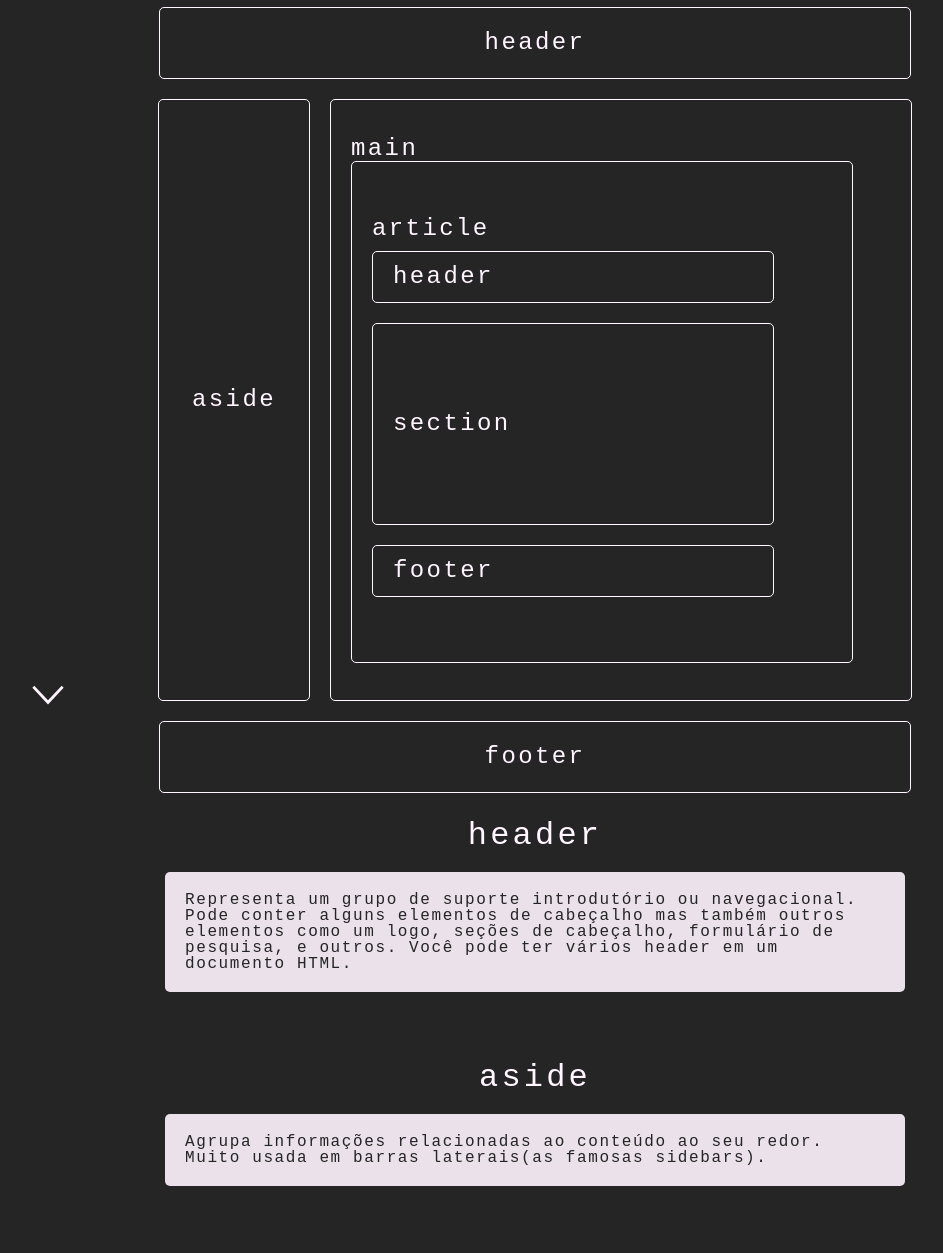
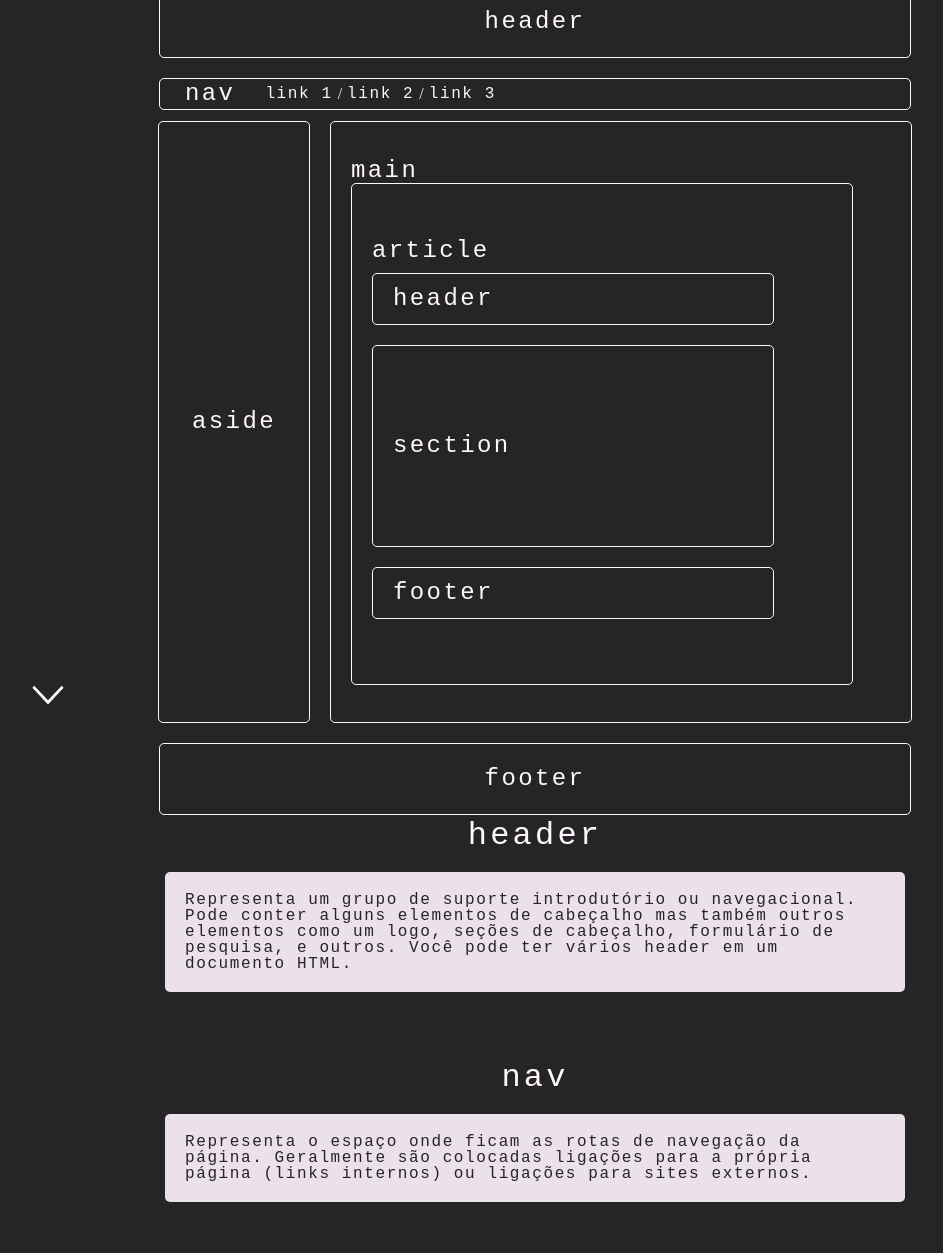
Before and after one commit to levxyca/tags-estruturais-html5, a plain HTML site: page index.html in a window 1280 px wide. Shown: the top 1253 px of the page, without its empty margins (105-1048 px from the left). Drawn offline with Linux system fonts and the light colour scheme.

Commit message:
Adicionando a tag nav

```diff
--- a/css/style.css
+++ b/css/style.css
@@ -110,6 +110,23 @@ a{
   height: 600px;
 }
 
+.nav {
+  width: 750px;
+  height: 30px;
+  color: #fff6ff;
+  display:flex;
+  align-items:center;
+  margin: 0px 0px 11px 0px;
+}
+
+.nav a {
+    text-decoration: none;
+    font-family: monospace;
+    font-size: 1rem;
+    letter-spacing: 0.1em;
+    margin: 5px;
+}
+
 .article {
   width: 500px;
   height: 500px;
@@ -170,6 +187,10 @@ a{
   .header {
     width: 100%;
   }
+  .nav {
+    width: 100%;
+  }
+
   .aside {
     width: 100%;
   }
--- a/index.html
+++ b/index.html
@@ -17,6 +17,14 @@
         <header class="elemento__card flex header">
           <p class="p__tag">header</p>
         </header>
+      </a>
+      <a href="#nav__card">
+        <nav class="elemento__card nav">
+          <p class="p__tag">nav</p>
+          <a>link 1</a> /
+          <a>link 2</a> /
+          <a>link 3</a>
+        </nav>
       </a>
       <div class="flex">
         <a href="#aside__card">
@@ -64,6 +72,12 @@
         seções de cabeçalho, formulário de pesquisa, e outros. Você pode ter
         vários header em um documento HTML.
       </p>
+      <h2 id="nav__card">nav</h2>
+      <p class="p__tag p__card nav__card">
+        Representa o espaço onde ficam as rotas de navegação da página.
+        Geralmente são colocadas ligações para a própria página
+        (links internos) ou ligações para sites externos.
+      </p>
       <h2 id="aside__card">aside</h2>
       <p class="p__tag p__card aside__card">
         Agrupa informações relacionadas ao conteúdo ao seu redor. Muito usada em
```
